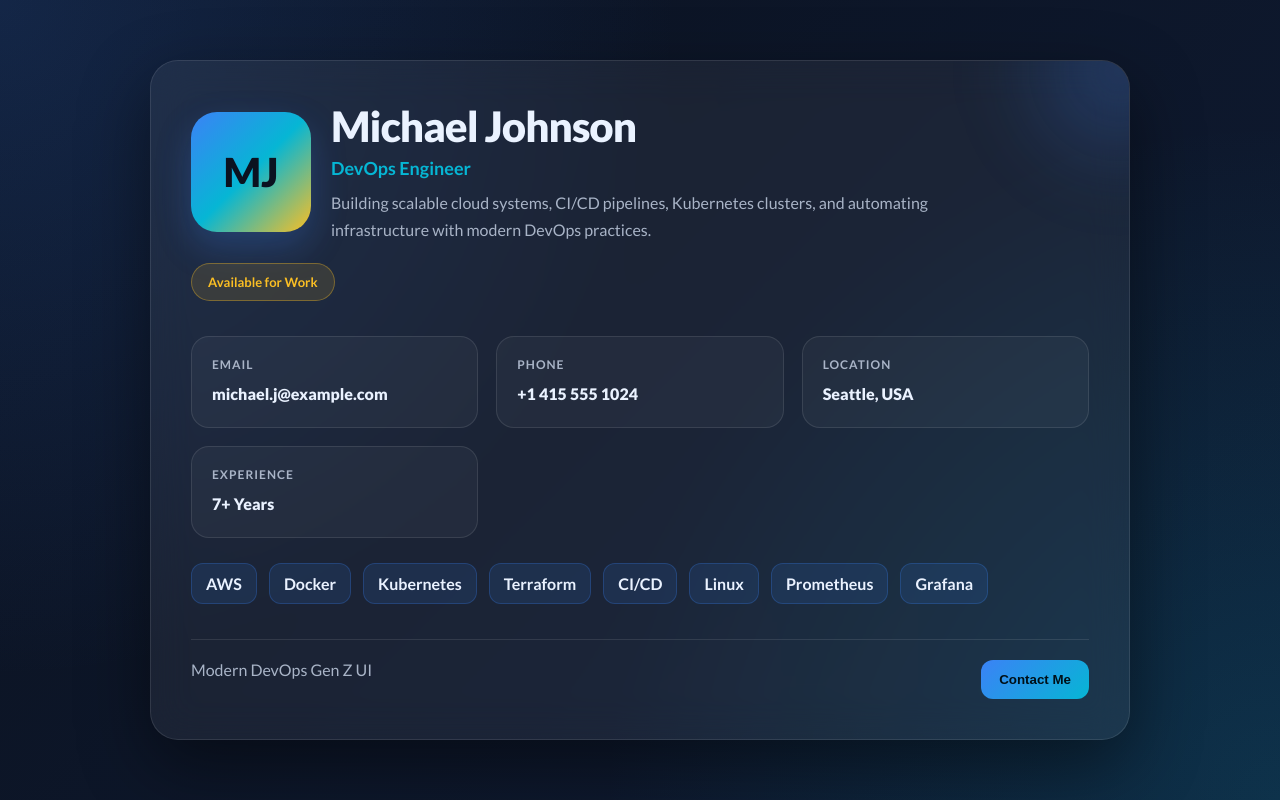
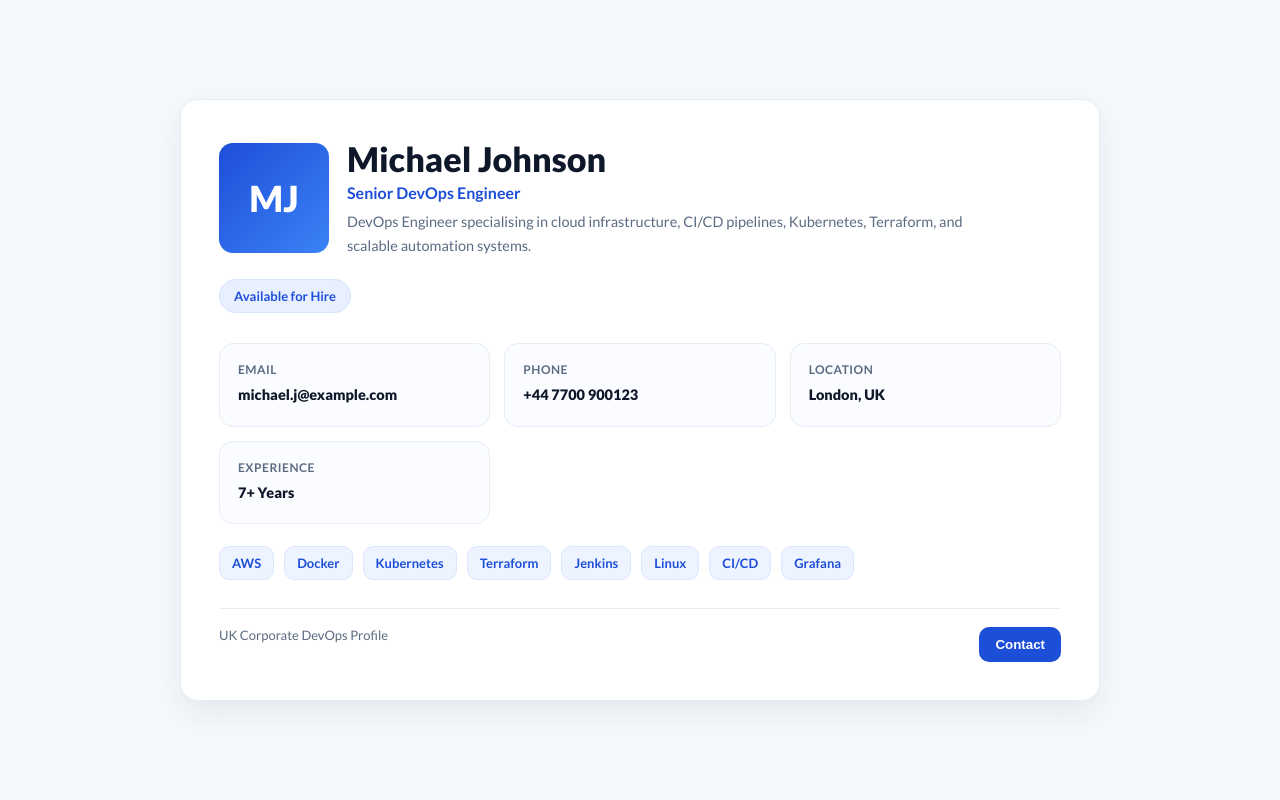
Before and after one commit to AvinCarvalho/my-docker-app, a plain HTML site: page index.html in a window 1280 px wide. Drawn offline with Linux system fonts and the light colour scheme.

Commit message:
New Ui and new feature

```diff
--- a/index.html
+++ b/index.html
@@ -3,7 +3,7 @@
 <head>
 <meta charset="UTF-8" />
 <meta name="viewport" content="width=device-width, initial-scale=1.0"/>
-<title>DevOps Gen Z UI</title>
+<title>DevOps Profile - UK Style</title>
 
 <link href="https://fonts.googleapis.com/css2?family=Lato:wght@300;400;700;900&display=swap" rel="stylesheet"/>
 
@@ -15,202 +15,179 @@
   }
 
   :root {
-    --bg1: #0b1220;
-    --bg2: #0f1b33;
+    --bg: #f6f9fc;
+    --card: #ffffff;
+    --text: #0f172a;
+    --muted: #5b6b82;
 
-    --card: rgba(255,255,255,0.06);
-    --border: rgba(255,255,255,0.10);
+    --primary: #1d4ed8;   /* UK corporate blue */
+    --accent: #3b82f6;
 
-    --text: #eaf2ff;
-    --muted: #a9b4c7;
-
-    --blue: #3b82f6;
-    --cyan: #06b6d4;
-    --yellow: #fbbf24;
+    --border: #e6edf5;
   }
 
   body {
     font-family: "Lato", sans-serif;
+    background: var(--bg);
     min-height: 100vh;
     display: flex;
     align-items: center;
     justify-content: center;
     padding: 30px;
-    color: var(--text);
-
-    background:
-      radial-gradient(circle at top left, rgba(59,130,246,0.18), transparent 45%),
-      radial-gradient(circle at bottom right, rgba(6,182,212,0.15), transparent 45%),
-      linear-gradient(135deg, var(--bg1), var(--bg2));
   }
 
   .card {
     width: 100%;
-    max-width: 980px;
+    max-width: 920px;
     background: var(--card);
     border: 1px solid var(--border);
-    backdrop-filter: blur(20px);
-    border-radius: 28px;
-    padding: 40px;
-    box-shadow: 0 25px 70px rgba(0,0,0,0.45);
-    position: relative;
-    overflow: hidden;
-  }
-
-  .glow {
-    position: absolute;
-    top: -120px;
-    right: -120px;
-    width: 260px;
-    height: 260px;
-    background: radial-gradient(circle, rgba(59,130,246,0.25), transparent 70%);
-    filter: blur(30px);
+    border-radius: 18px;
+    padding: 38px;
+    box-shadow: 0 12px 30px rgba(15, 23, 42, 0.08);
   }
 
   .top {
     display: flex;
     justify-content: space-between;
     align-items: center;
+    gap: 20px;
     flex-wrap: wrap;
-    gap: 20px;
   }
 
   .profile {
     display: flex;
     align-items: center;
-    gap: 20px;
+    gap: 18px;
   }
 
   .avatar {
-    width: 120px;
-    height: 120px;
-    border-radius: 26px;
-    background: linear-gradient(135deg, var(--blue), var(--cyan), var(--yellow));
+    width: 110px;
+    height: 110px;
+    border-radius: 14px;
+    background: linear-gradient(135deg, var(--primary), var(--accent));
     display: flex;
     align-items: center;
     justify-content: center;
-    font-size: 40px;
+    font-size: 36px;
     font-weight: 900;
-    color: #0b1220;
-    box-shadow: 0 15px 35px rgba(59,130,246,0.25);
+    color: white;
   }
 
   h1 {
-    font-size: 42px;
+    font-size: 34px;
     font-weight: 900;
-    letter-spacing: -1px;
+    color: var(--text);
   }
 
   h2 {
-    font-size: 18px;
-    margin-top: 6px;
+    font-size: 16px;
     font-weight: 700;
-    color: var(--cyan);
+    color: var(--primary);
+    margin-top: 4px;
   }
 
   p {
-    margin-top: 10px;
+    margin-top: 8px;
     color: var(--muted);
-    max-width: 600px;
+    max-width: 620px;
     line-height: 1.7;
+    font-size: 14.5px;
   }
 
-  .tag {
-    padding: 10px 16px;
+  .badge {
+    padding: 8px 14px;
     border-radius: 999px;
-    background: rgba(251,191,36,0.12);
-    border: 1px solid rgba(251,191,36,0.35);
-    color: var(--yellow);
+    background: #e8f0ff;
+    color: var(--primary);
     font-weight: 700;
     font-size: 13px;
+    border: 1px solid #d6e4ff;
   }
 
   .grid {
-    margin-top: 35px;
+    margin-top: 30px;
     display: grid;
     grid-template-columns: repeat(auto-fit, minmax(220px, 1fr));
-    gap: 18px;
+    gap: 14px;
   }
 
   .box {
-    background: rgba(255,255,255,0.04);
+    background: #fafcff;
     border: 1px solid var(--border);
-    border-radius: 18px;
-    padding: 20px;
-    transition: 0.3s ease;
+    border-radius: 14px;
+    padding: 18px;
+    transition: 0.2s ease;
   }
 
   .box:hover {
-    transform: translateY(-6px);
-    border-color: var(--cyan);
-    box-shadow: 0 0 25px rgba(6,182,212,0.15);
+    border-color: var(--accent);
+    transform: translateY(-3px);
   }
 
   .box h3 {
     font-size: 12px;
+    letter-spacing: 0.5px;
+    color: var(--muted);
     text-transform: uppercase;
-    letter-spacing: 1px;
-    color: var(--muted);
   }
 
   .box p {
-    margin-top: 8px;
+    margin-top: 6px;
     font-weight: 800;
     color: var(--text);
   }
 
   .skills {
-    margin-top: 25px;
+    margin-top: 22px;
     display: flex;
     flex-wrap: wrap;
-    gap: 12px;
+    gap: 10px;
   }
 
   .skill {
-    padding: 10px 14px;
-    border-radius: 12px;
+    padding: 8px 12px;
+    border-radius: 10px;
+    background: #eef4ff;
+    border: 1px solid #dbe7ff;
     font-weight: 700;
-    background: rgba(59,130,246,0.12);
-    border: 1px solid rgba(59,130,246,0.25);
-    transition: 0.3s;
-    cursor: pointer;
+    font-size: 13px;
+    color: var(--primary);
+    transition: 0.2s;
   }
 
   .skill:hover {
-    background: var(--cyan);
-    color: #001018;
-    transform: scale(1.08);
+    background: var(--primary);
+    color: white;
   }
 
   .footer {
-    margin-top: 35px;
+    margin-top: 28px;
+    padding-top: 18px;
+    border-top: 1px solid var(--border);
     display: flex;
     justify-content: space-between;
     flex-wrap: wrap;
     gap: 10px;
-    border-top: 1px solid var(--border);
-    padding-top: 20px;
     color: var(--muted);
+    font-size: 13px;
   }
 
   .btn {
-    background: linear-gradient(135deg, var(--blue), var(--cyan));
+    background: var(--primary);
+    color: white;
     border: none;
-    padding: 12px 18px;
-    border-radius: 12px;
-    font-weight: 900;
+    padding: 10px 16px;
+    border-radius: 10px;
+    font-weight: 800;
     cursor: pointer;
-    color: #001018;
-    transition: 0.3s;
   }
 
   .btn:hover {
-    transform: translateY(-3px);
-    box-shadow: 0 12px 25px rgba(59,130,246,0.25);
+    background: var(--accent);
   }
 
   @media (max-width: 600px) {
-    h1 { font-size: 30px; }
+    h1 { font-size: 26px; }
     .profile { flex-direction: column; align-items: flex-start; }
   }
 </style>
@@ -219,22 +196,21 @@
 <body>
 
 <div class="card">
-  <div class="glow"></div>
 
   <div class="top">
     <div class="profile">
       <div class="avatar">MJ</div>
       <div>
         <h1>Michael Johnson</h1>
-        <h2>DevOps Engineer</h2>
+        <h2>Senior DevOps Engineer</h2>
         <p>
-          Building scalable cloud systems, CI/CD pipelines, Kubernetes clusters,
-          and automating infrastructure with modern DevOps practices.
+          DevOps Engineer specialising in cloud infrastructure, CI/CD pipelines,
+          Kubernetes, Terraform, and scalable automation systems.
         </p>
       </div>
     </div>
 
-    <div class="tag">Available for Work</div>
+    <div class="badge">Available for Hire</div>
   </div>
 
   <div class="grid">
@@ -245,12 +221,12 @@
 
     <div class="box">
       <h3>Phone</h3>
-      <p>+1 415 555 1024</p>
+      <p>+44 7700 900123</p>
     </div>
 
     <div class="box">
       <h3>Location</h3>
-      <p>Seattle, USA</p>
+      <p>London, UK</p>
     </div>
 
     <div class="box">
@@ -264,15 +240,15 @@
     <div class="skill">Docker</div>
     <div class="skill">Kubernetes</div>
     <div class="skill">Terraform</div>
+    <div class="skill">Jenkins</div>
+    <div class="skill">Linux</div>
     <div class="skill">CI/CD</div>
-    <div class="skill">Linux</div>
-    <div class="skill">Prometheus</div>
     <div class="skill">Grafana</div>
   </div>
 
   <div class="footer">
-    <span>Modern DevOps Gen Z UI</span>
-    <button class="btn">Contact Me</button>
+    <span>UK Corporate DevOps Profile</span>
+    <button class="btn">Contact</button>
   </div>
 
 </div>
```
